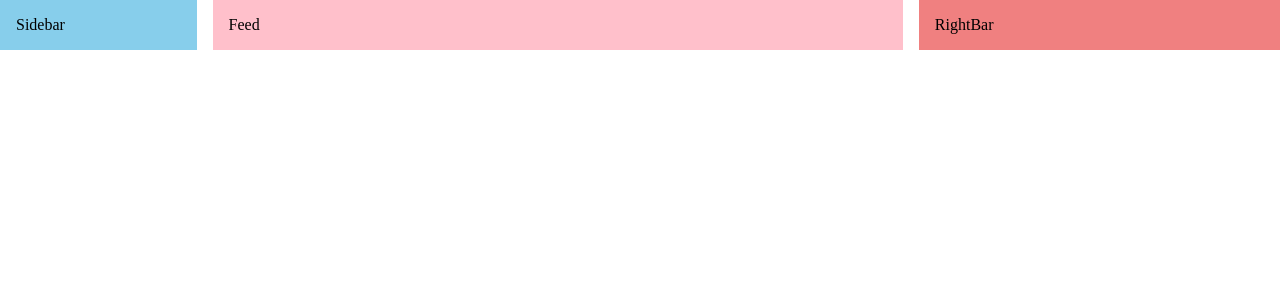
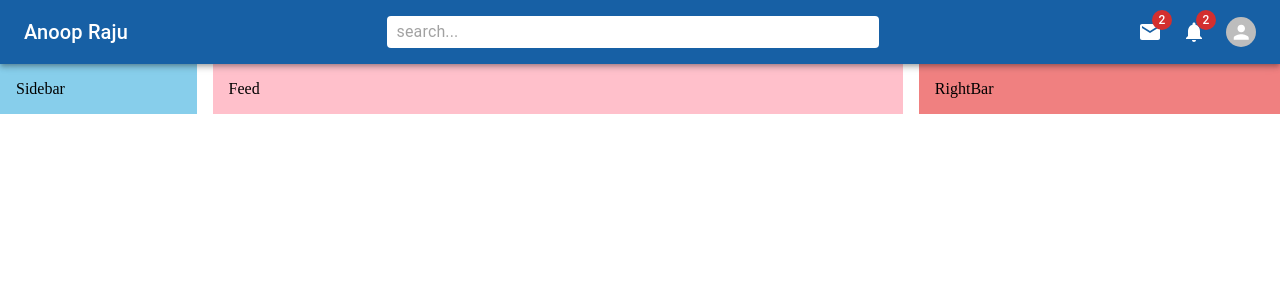
Before and after one commit to anoopraju31/mui-v5-tutorial, a React (Vite) app: page / in a window 1280 px wide. Shown: the top 300 px of the page. Built offline with nearby package versions, Linux system fonts and the light colour scheme.

Commit message:
Navbar component - styled

```diff
--- a/src/App.jsx
+++ b/src/App.jsx
@@ -1,11 +1,14 @@
 import { Box, Stack } from '@mui/material'
+import Navbar from './components/Navbar'
 import Sidebar from './components/Sidebar'
 import Feed from './components/Feed'
 import Rightbar from './components/Rightbar'
+
 export default function App() {
 	return (
 		<Box>
-			{/* navbar */}
+			<Navbar />
+
 			<Stack direction='row' spacing={2} justifyContent='space-between'>
 				<Sidebar />
 				<Feed />
--- a/src/components/Navbar.jsx
+++ b/src/components/Navbar.jsx
@@ -1,3 +1,101 @@
+import AppBar from '@mui/material/AppBar'
+import Toolbar from '@mui/material/Toolbar'
+import styled from '@mui/material/styles/styled'
+import Box from '@mui/material/Box'
+import Typography from '@mui/material/Typography'
+import InputBase from '@mui/material/InputBase'
+import Pets from '@mui/icons-material/Pets'
+import Badge from '@mui/material/Badge'
+import Avatar from '@mui/material/Avatar'
+import Mail from '@mui/icons-material/Mail'
+import Notifications from '@mui/icons-material/Notifications'
+import Menu from '@mui/material/Menu'
+import MenuItem from '@mui/material/MenuItem'
+import { useState } from 'react'
+
+const StyledToolbar = styled(Toolbar)({
+	display: 'flex',
+	justifyContent: 'space-between',
+})
+
+const Search = styled('div')(({ theme }) => ({
+	backgroundColor: '#fff',
+	padding: '0 10px',
+	borderRadius: theme.shape.borderRadius,
+	width: '40%',
+}))
+
+const Icons = styled(Box)(({ theme }) => ({
+	display: 'none',
+	gap: '20px',
+	alignItems: 'center',
+	[theme.breakpoints.up('sm')]: {
+		display: 'flex',
+	},
+}))
+
+const UserBox = styled(Box)(({ theme }) => ({
+	display: 'flex',
+	gap: '20px',
+	alignItems: 'center',
+	[theme.breakpoints.up('sm')]: {
+		display: 'none',
+	},
+}))
+
 export default function Navbar() {
-	return <div>Navbar</div>
+	const [open, setOpen] = useState(false)
+	return (
+		<AppBar position='sticky'>
+			<StyledToolbar>
+				<Typography variant='h6' sx={{ display: { xs: 'none', sm: 'block' } }}>
+					Anoop Raju
+				</Typography>
+				<Pets sx={{ display: { xs: 'block', sm: 'none' } }} />
+				<Search>
+					<InputBase sx={{ width: '100%' }} placeholder='search...' />
+				</Search>
+				<Icons>
+					<Badge badgeContent={2} color='error'>
+						<Mail />
+					</Badge>
+
+					<Badge badgeContent={2} color='error'>
+						<Notifications />
+					</Badge>
+
+					<Avatar
+						onClick={() => setOpen(true)}
+						sx={{ width: 30, height: 30 }}
+					/>
+				</Icons>
+
+				<UserBox>
+					<Avatar
+						onClick={() => setOpen(true)}
+						sx={{ width: 30, height: 30 }}
+					/>
+					{/* <Typography variant='span'> John </Typography> */}
+				</UserBox>
+			</StyledToolbar>
+
+			<Menu
+				id='demo-positioned-menu'
+				aria-labelledby='demo-positioned-button'
+				open={open}
+				onClose={() => setOpen(false)}
+				anchorOrigin={{
+					vertical: 'top',
+					horizontal: 'right',
+				}}
+				transformOrigin={{
+					vertical: 'top',
+					horizontal: 'right',
+				}}>
+				<MenuItem>Profile</MenuItem>
+				<MenuItem>My account</MenuItem>
+				<MenuItem>Logout</MenuItem>
+			</Menu>
+		</AppBar>
+	)
 }
```
